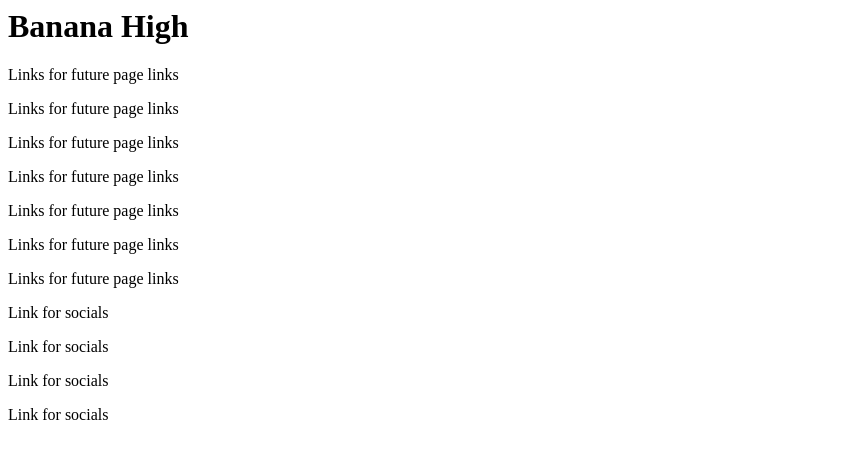
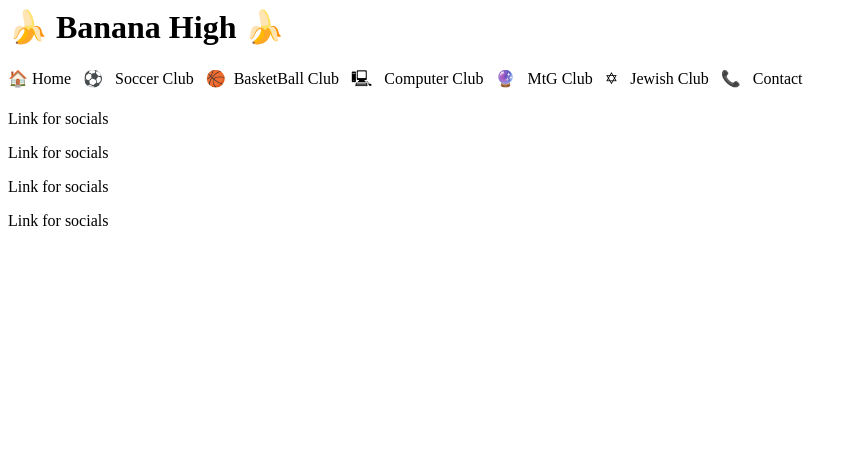
Before and after one commit to Jovensky619/CH2grouplabREDO, a plain HTML site: page grouplab/index.html in a window 1280 px wide. Shown: the whole page, without its empty margins (0-856 px from the left). Drawn offline with Linux system fonts and the light colour scheme.

Commit message:
Update index.html
I changed a couple of things. Copy the code into a text editor and see how it looks live.

```diff
--- a/grouplab/index.html
+++ b/grouplab/index.html
@@ -11,23 +11,23 @@ Date:9/15/2022
     </head>
     <body>
       <header>
+        <h1>&#127820 Banana High &#127820</h1>
+        </header>
 
-        <h1>Banana High</h1>
-        <h1></h1>
+      <nav>
+        <p> &#127968; Home &nbsp; &#9917; &nbsp;
+           Soccer Club &nbsp; &#127936;&nbsp;
+            BasketBall Club &nbsp; &#128435; &nbsp;
+              Computer Club &nbsp; &#128302; &nbsp;
+              MtG Club &nbsp; &#10017; &nbsp;
+                Jewish Club &nbsp; &#128222; &nbsp;
+                   Contact
+        </nav>
 
-        </header>
       <main>
 
         </main>
-      <nav>
-        <p>Links for future page links</p>
-        <p>Links for future page links</p>
-        <p>Links for future page links</p>
-        <p>Links for future page links</p>
-        <p>Links for future page links</p>
-        <p>Links for future page links</p>
-        <p>Links for future page links</p>
-        </nav>
+
       <footer>
 <p>Link for socials</p>
 <p>Link for socials</p>
```
